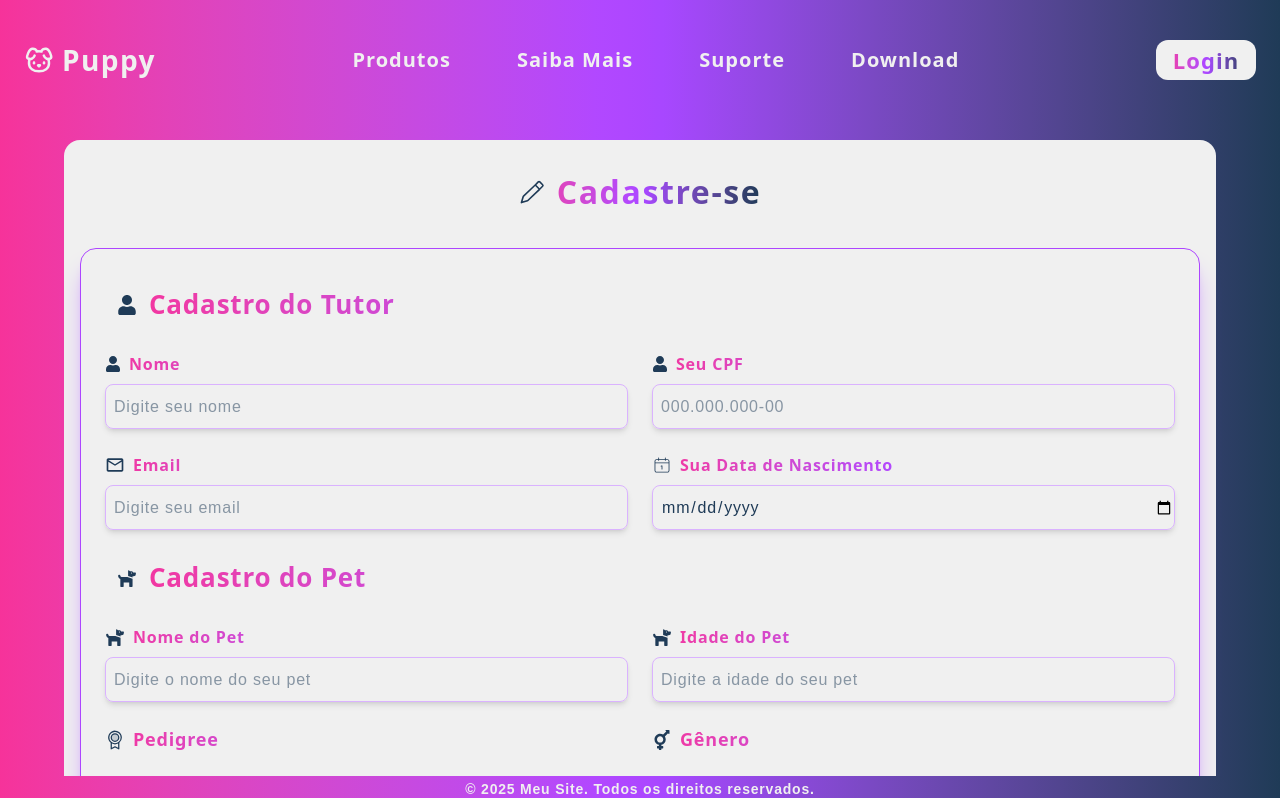
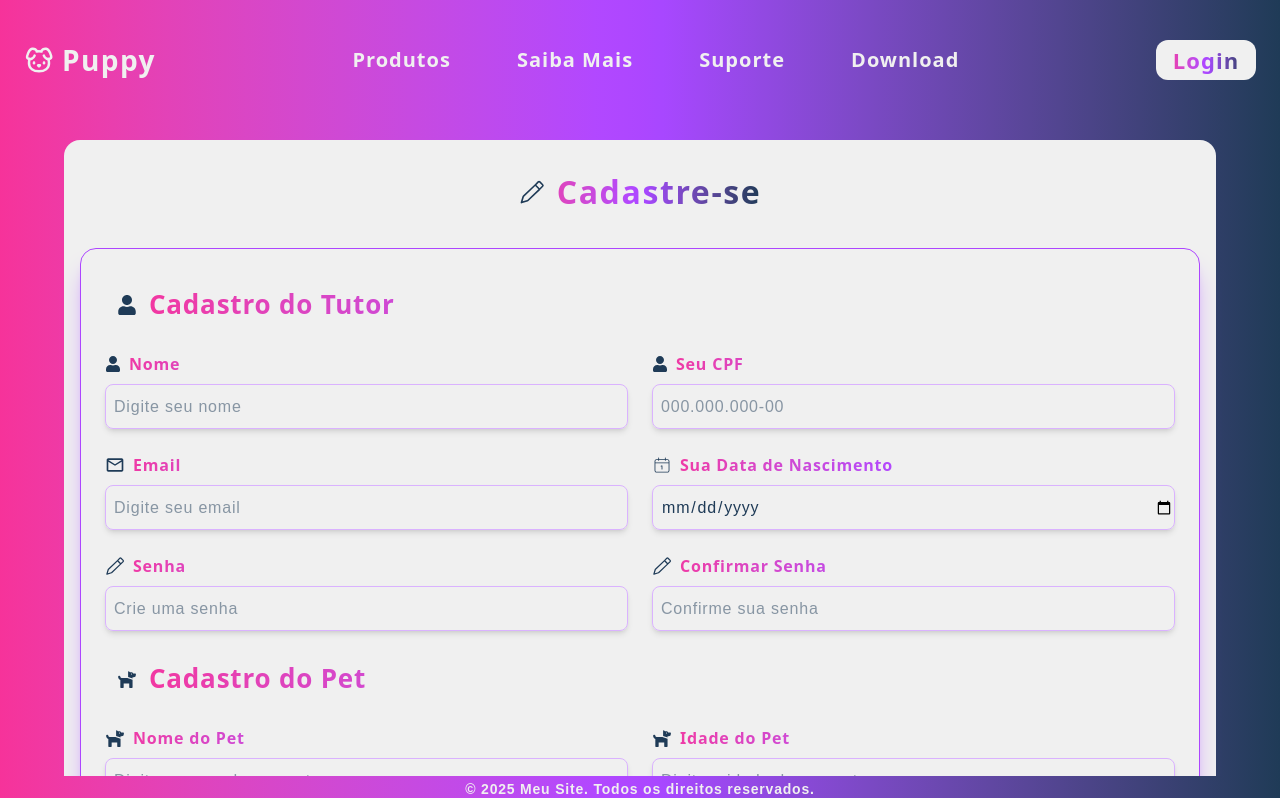
Before and after one commit to thalyssonmota/fiote, a Next.js app: page /register in a window 1280 px wide. Shown: the top 798 px of the page. Built offline with nearby package versions, Linux system fonts and the light colour scheme.

Commit message:
password

```diff
--- a/src/pages/register/index.jsx
+++ b/src/pages/register/index.jsx
@@ -1,32 +1,28 @@
-
 import CustomInput from "@/components/CustomInput";
 import PageWrapper from "@/components/PageWrapper";
 import { MdOutlineEmail } from "react-icons/md";
-import { FaUser } from "react-icons/fa";
-import { FaDog } from "react-icons/fa";
+import { FaUser, FaDog, FaTransgender } from "react-icons/fa";
 import { CiCalendarDate } from "react-icons/ci";
-import { FaTransgender } from "react-icons/fa";
 import { PiMedalDuotone } from "react-icons/pi";
 import { GoPencil } from "react-icons/go";
 import CustomSelect from "@/components/CustomSelect";
 import { HiChip } from "react-icons/hi";
 import { useState } from "react";
 import { toast, ToastContainer } from "react-toastify";
-import { redirect } from "next/dist/server/api-utils";
 import { useRouter } from "next/router";
-
-// ...imports (sem alterações)
 
 export default function Register() {
   const router = useRouter();
 
   const [cpf, setCpf] = useState("");
-  const [pedigree, setPedigree] = useState(""); // "sim" ou "nao"
-  const [gender, setGender] = useState(""); // "femea" ou "macho"
-  const [microchip, setMicrochip] = useState(""); // "sim" ou "nao"
+  const [pedigree, setPedigree] = useState("");
+  const [gender, setGender] = useState("");
+  const [microchip, setMicrochip] = useState("");
 
   const [nome, setNome] = useState("");
   const [email, setEmail] = useState("");
+  const [senha, setSenha] = useState("");
+  const [confirmarSenha, setConfirmarSenha] = useState("");
   const [nascimento, setNascimento] = useState("");
   const [petNome, setPetNome] = useState("");
   const [petIdade, setPetIdade] = useState("");
@@ -35,10 +31,17 @@ export default function Register() {
   const handleSubmit = () => {
     if (!nome) return toast.error("Preencha o nome");
     if (!email) return toast.error("Preencha o email");
-    if (!cpf) return toast.error("Preencha o CPF");
+    if (!senha) return toast.error("Crie uma senha");
+    if (!confirmarSenha) return toast.error("Confirme sua senha");
+    if (senha !== confirmarSenha) return toast.error("As senhas não coincidem");
+    if (!cpf || cpf.replace(/\D/g, "").length !== 11) return toast.error("CPF inválido");
     if (!nascimento) return toast.error("Preencha a data de nascimento");
+
     if (!petNome) return toast.error("Preencha o nome do pet");
     if (!petIdade) return toast.error("Preencha a idade do pet");
+    if (!gender) return toast.error("Selecione o gênero do pet");
+    if (!pedigree) return toast.error("Informe se o pet tem pedigree");
+    if (!microchip) return toast.error("Informe se o pet possui microchip");
     if (!petRaca) return toast.error("Selecione a raça");
 
     toast.success("Conta criada com sucesso!");
@@ -46,15 +49,11 @@ export default function Register() {
   };
 
   const handleCpfChange = (e) => {
-    let value = e.target.value.replace(/\D/g, ""); // Remove não números
-    value = value.slice(0, 11); // Limita a 11 dígitos
-
-    // Aplica a máscara
+    let value = e.target.value.replace(/\D/g, "").slice(0, 11);
     value = value
       .replace(/(\d{3})(\d)/, "$1.$2")
       .replace(/(\d{3})(\d)/, "$1.$2")
       .replace(/(\d{3})(\d{1,2})$/, "$1-$2");
-
     setCpf(value);
   };
 
@@ -67,7 +66,7 @@ export default function Register() {
             <GoPencil size={26} color="#1f3b57" /> Cadastre-se
           </h1>
 
-          <form className="w-full flex flex-col gap-4 p-6 rounded-2xl border-1 border-purple-500 shadow-xl shadow-purple-500/50 bg-[#f0f0f0]">
+          <form onSubmit={(e) => e.preventDefault()} className="w-full flex flex-col gap-4 p-6 rounded-2xl border-1 border-purple-500 shadow-xl shadow-purple-500/50 bg-[#f0f0f0]">
             <h2 className="text-[26px] flex items-center gap-3 m-3 bg-gradient-to-r from-pink-500 via-purple-500 to-[#1f3b57] bg-clip-text text-transparent font-bold font-sans">
               <FaUser size={20} color="#1f3b57" />
               Cadastro do Tutor
@@ -89,6 +88,13 @@ export default function Register() {
                   placeholder="Digite seu email"
                   onChange={(e) => setEmail(e.target.value)}
                 />
+                <CustomInput
+                  icon={<GoPencil size={20} color="#1f3b57" />}
+                  type="password"
+                  label="Senha"
+                  placeholder="Crie uma senha"
+                  onChange={(e) => setSenha(e.target.value)}
+                />
               </div>
 
               <div className="w-full lg:w-1/2 flex flex-col gap-6">
@@ -105,6 +111,13 @@ export default function Register() {
                   type="date"
                   label="Sua Data de Nascimento"
                   onChange={(e) => setNascimento(e.target.value)}
+                />
+                <CustomInput
+                  icon={<GoPencil size={20} color="#1f3b57" />}
+                  type="password"
+                  label="Confirmar Senha"
+                  placeholder="Confirme sua senha"
+                  onChange={(e) => setConfirmarSenha(e.target.value)}
                 />
               </div>
             </div>
```
